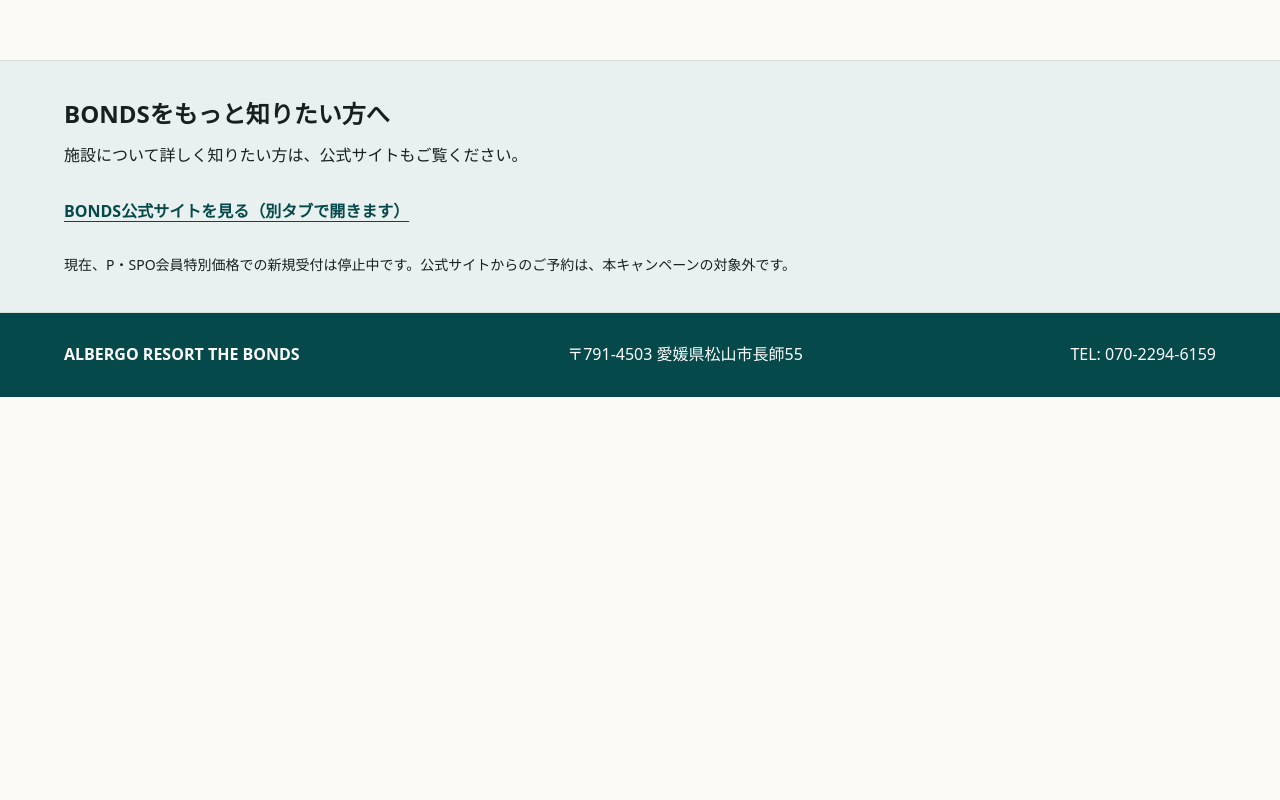
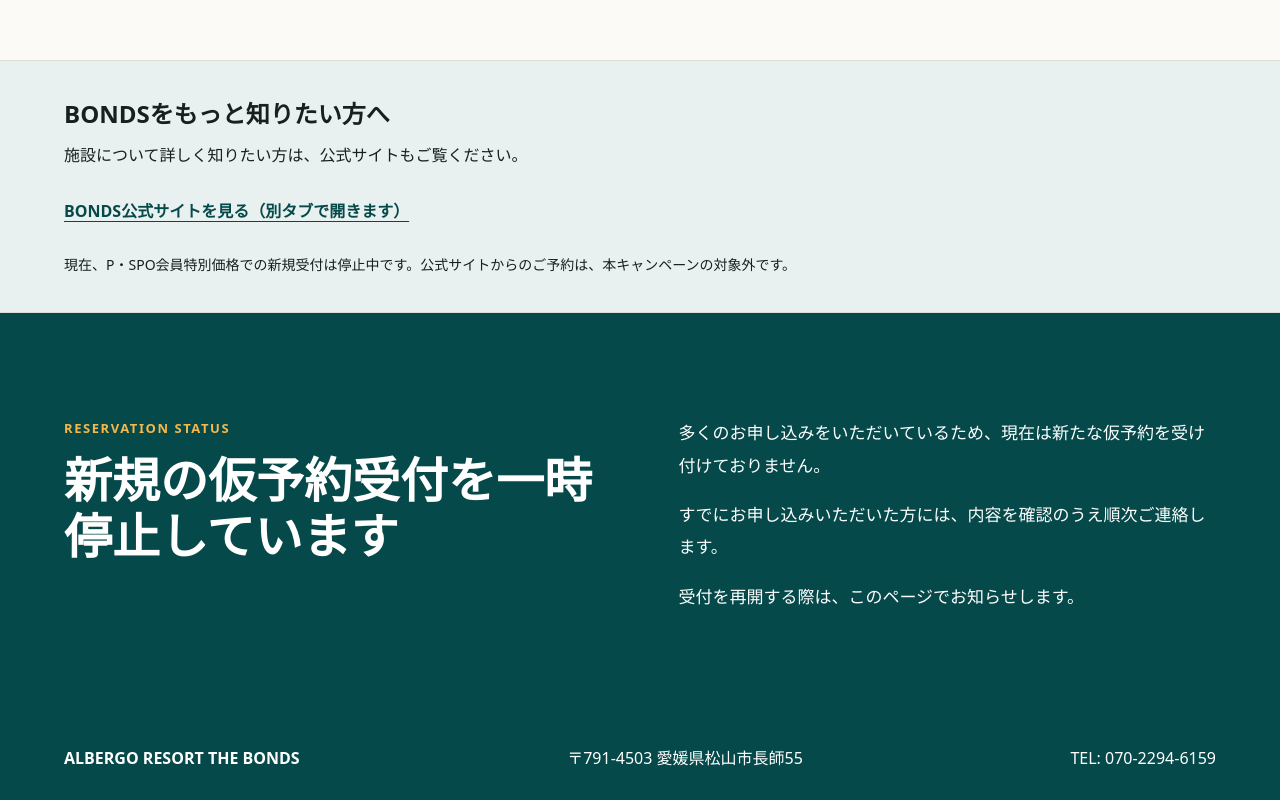
Before and after one commit to pspooffice/bonds-lp, a Next.js app: page / in a window 1280 px wide. Shown: the part 4258-5058 px from the top of the page. Before the commit the page ends 4655 px from the top, so only its background shows below. Built offline with nearby package versions, Linux system fonts and the light colour scheme.

Commit message:
Add lower-page reservation pause notice

```diff
--- a/app/reservation-page.tsx
+++ b/app/reservation-page.tsx
@@ -732,6 +732,20 @@
           </p>
         </section>
 
+        {RESERVATIONS_PAUSED && (
+          <section className="pause-section" aria-labelledby="pause-section-heading">
+            <div>
+              <p className="eyebrow">Reservation status</p>
+              <h2 id="pause-section-heading">新規の仮予約受付を一時停止しています</h2>
+            </div>
+            <div className="pause-section-copy">
+              <p>多くのお申し込みをいただいているため、現在は新たな仮予約を受け付けておりません。</p>
+              <p>すでにお申し込みいただいた方には、内容を確認のうえ順次ご連絡します。</p>
+              <p>受付を再開する際は、このページでお知らせします。</p>
+            </div>
+          </section>
+        )}
+
         {!RESERVATIONS_PAUSED && <section className="reservation-section" id="request">
           <div className="reservation-copy">
             <p className="eyebrow">Temporary request</p>
--- a/styles.css
+++ b/styles.css
@@ -609,6 +609,35 @@
   font-size: 14px;
 }
 
+.pause-section {
+  display: grid;
+  grid-template-columns: minmax(0, 1fr) minmax(0, 1fr);
+  gap: clamp(24px, 6vw, 80px);
+  padding: clamp(64px, 9vw, 104px) clamp(18px, 5vw, 72px);
+  color: #fff;
+  background: var(--teal-dark);
+}
+
+.pause-section .eyebrow {
+  color: var(--sun);
+}
+
+.pause-section h2 {
+  max-width: 680px;
+  margin: 0;
+}
+
+.pause-section-copy {
+  align-self: center;
+  max-width: 620px;
+  font-size: 17px;
+  line-height: 1.9;
+}
+
+.pause-section-copy p:last-child {
+  margin-bottom: 0;
+}
+
 .reservation-section {
   display: grid;
   grid-template-columns: minmax(280px, 0.8fr) minmax(320px, 1.2fr);
@@ -1140,6 +1169,7 @@
   .intro,
   .split,
   .reservation-section,
+  .pause-section,
   .food-section {
     grid-template-columns: 1fr;
   }
```
